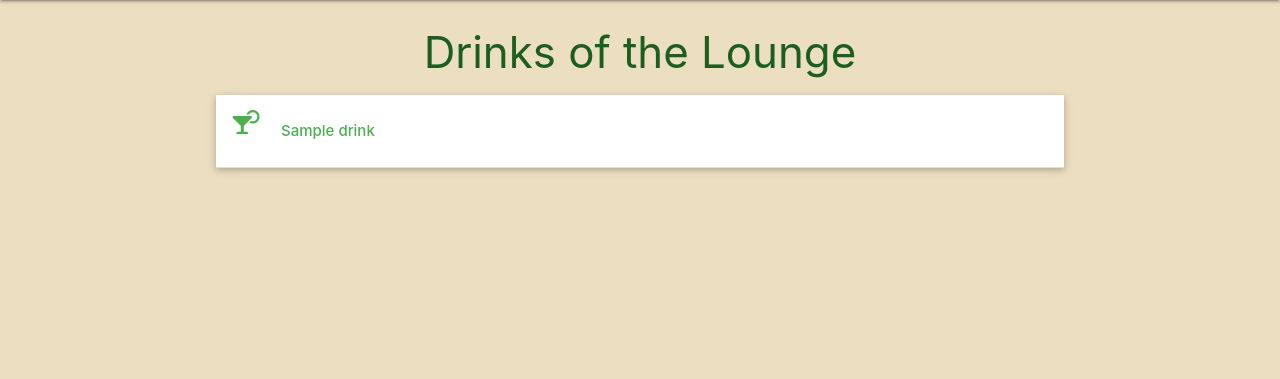
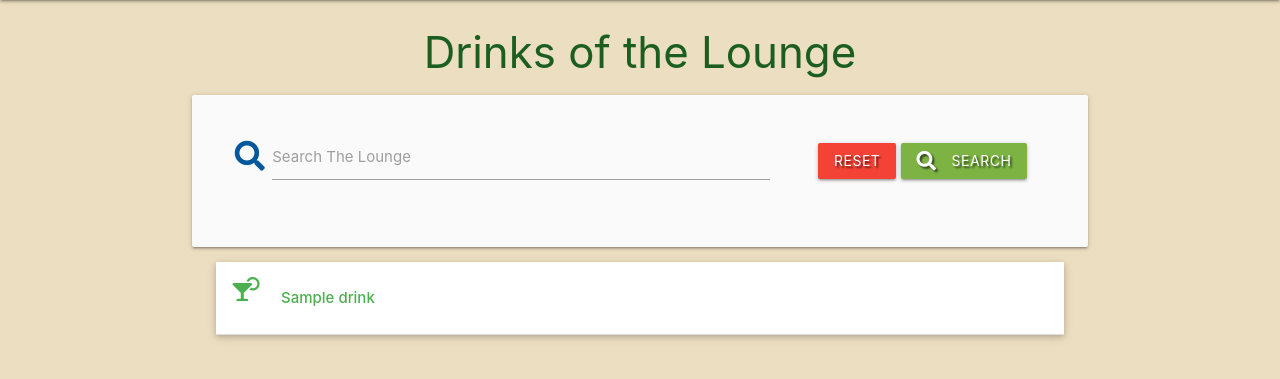
Before and after one commit to stephenoc390/sibin_lounge, a Flask app: page / in a window 1280 px wide. Shown: the part 64-443 px from the top of the page. Run offline with Flask 2, Linux system fonts and the light colour scheme; grey boxes marked "Sample" are stand-in pictures; a database or web service that is not in the repository returns one stand-in record (values such as "Sample title"); some libraries are stand-ins or nearby versions.

Commit message:
added search functionality to drinks.html

```diff
--- a/app.py
+++ b/app.py
@@ -22,6 +22,13 @@ mongo = PyMongo(app)
 @app.route("/get_drinks")
 def get_drinks():
     drinks = list(mongo.db.drinks.find())
+    return render_template("drinks.html", drinks=drinks)
+
+
+@app.route("/search", methods=["GET", "POST"])
+def search():
+    query = request.form.get("query")
+    drinks = list(mongo.db.drinks.find({"$text": {"$search": query}}))
     return render_template("drinks.html", drinks=drinks)
 
 
--- a/templates/drinks.html
+++ b/templates/drinks.html
@@ -3,6 +3,25 @@
 
     <h3 class="green-text text-darken-4 center-align">Drinks of the Lounge</h3>
 
+    <div class="row card-panel grey lighten-5">
+        <form action="{{ url_for('search') }}" method="post" class="col s12">
+            <div class="row valign-wrapper center-align">
+                <div class="input-field col s12 m8">
+                    <i class="fas fa-search prefix light-blue-text text-darken-4"></i>
+                    <input type="text" name="query" id="query" minlength="3" class="validate" required>
+                    <label for="query">Search The Lounge</label>
+                </div>
+                <div class="col s12 m4">
+                    <a href="{{ url_for('get_drinks') }}" class="red btn text-shadow">Reset</a>
+                    <button type="submit" class="light-green darken-1 btn text-shadow">
+                        <i class="fas fa-search left"></i> Search
+                    </button>
+                </div>
+            </div>
+        </form>
+    </div>
+
+    {% if drinks|length > 0 %}
     <ul class="collapsible popout">
         {% for drink in drinks %}
         <li>
@@ -30,5 +49,8 @@
         </li>
         {% endfor %}
     </ul>
+    {% else %}
+        <h3 class="green-text text-darken-4 center-align">No drinks found</h3>
+    {% endif %}
 
 {% endblock %}
```
